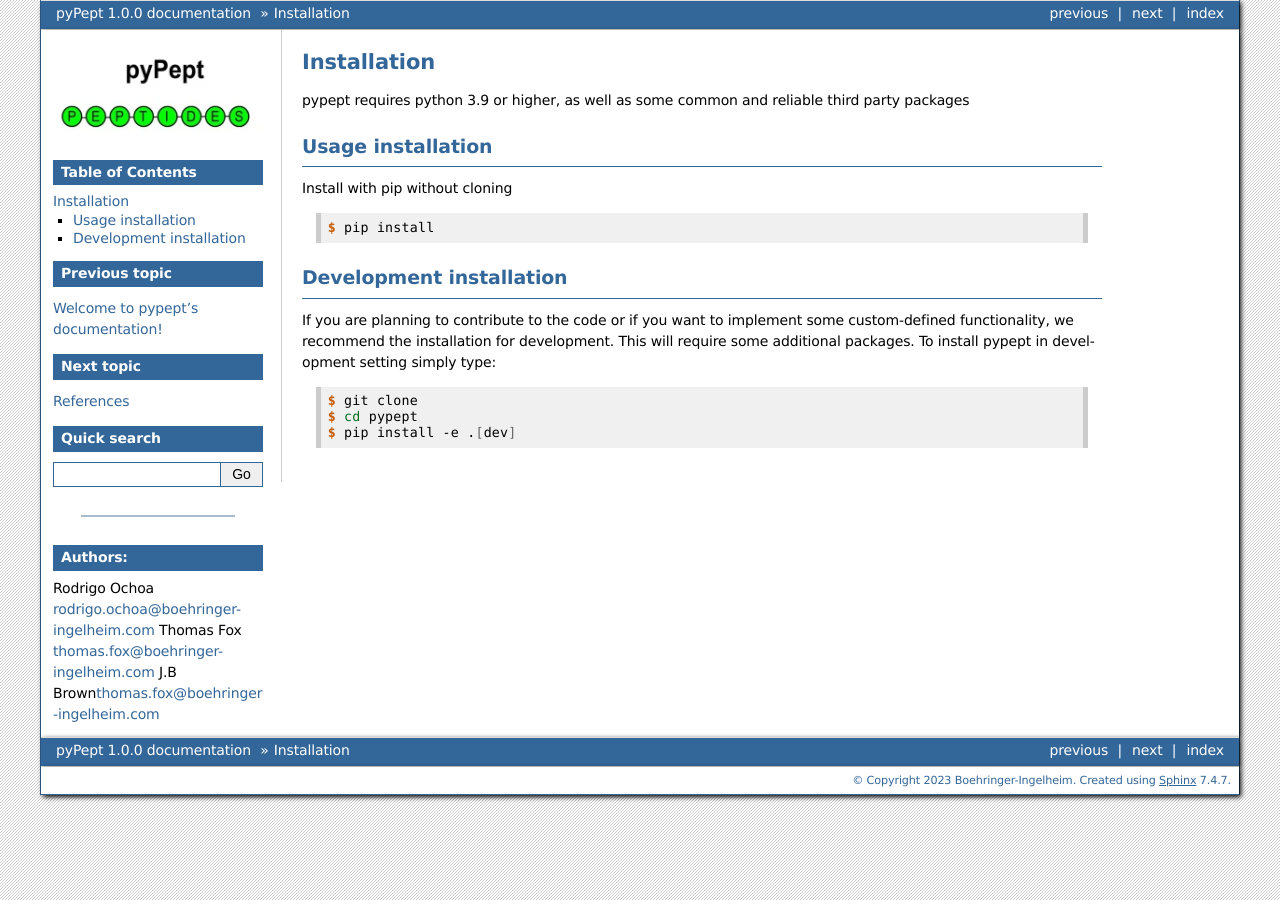
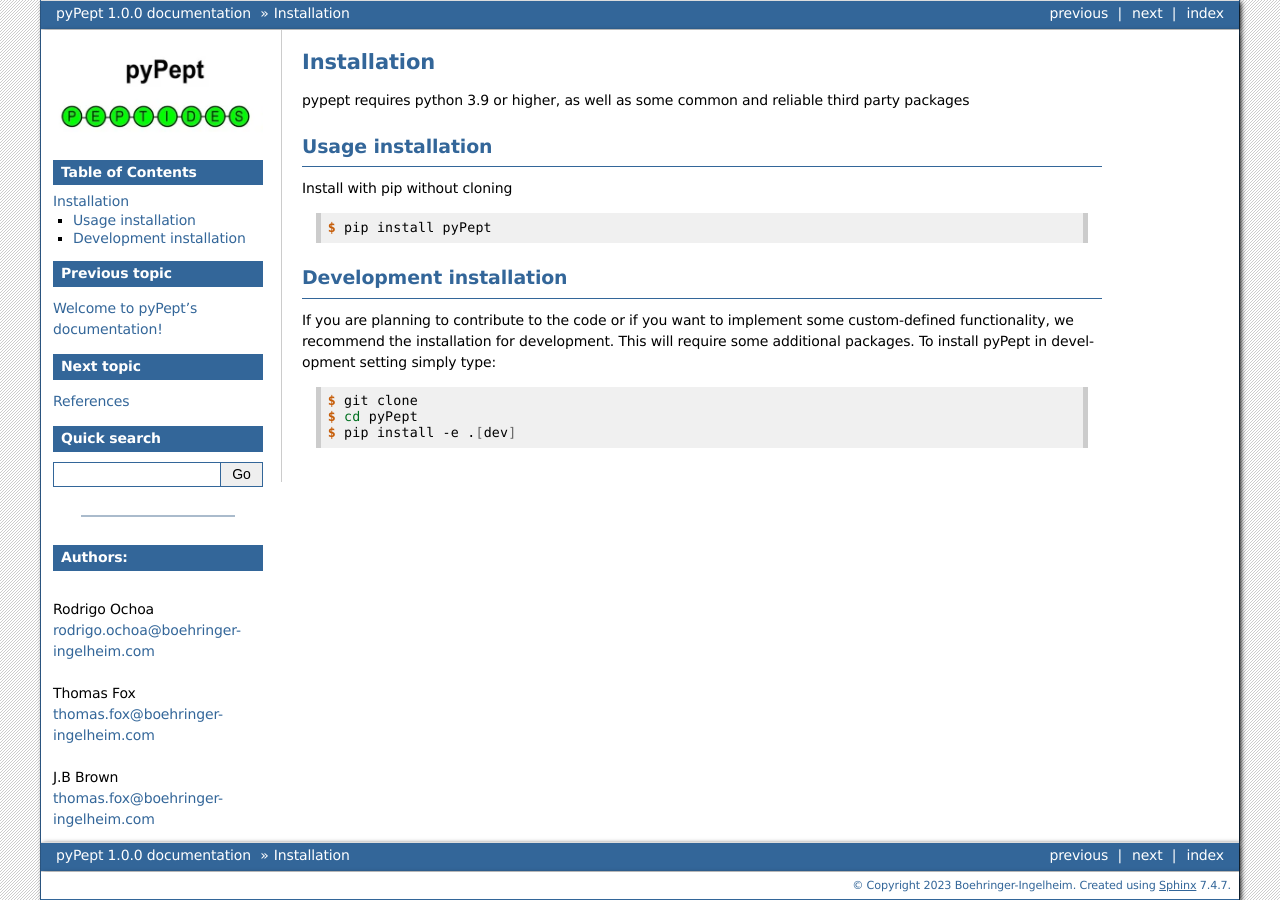
Before and after one commit to Boehringer-Ingelheim/pyPept, a Sphinx documentation site: the page built from docs/source/Installation.rst, in a window 1280 px wide. Built offline with Sphinx 7.4.7, drawn with Linux system fonts in a browser that asks for light colours.

Commit message:
chore: transform into python package

```diff
--- a/docs/source/Installation.rst
+++ b/docs/source/Installation.rst
@@ -9,7 +9,7 @@ Install with pip without cloning
 
 .. code-block:: console
 
-    $ pip install
+    $ pip install pyPept
 
 
 Development installation
@@ -17,11 +17,11 @@ Development installation
 
 If you are planning to contribute to the code or if you want to implement some custom-defined
 functionality, we recommend the installation for development. This will require some additional
-packages. To install pypept in development setting simply type:
+packages. To install pyPept in development setting simply type:
 
 
 .. code-block:: console
 
     $ git clone
-    $ cd pypept
+    $ cd pyPept
     $ pip install -e .[dev]
--- a/docs/source/conf.py
+++ b/docs/source/conf.py
@@ -5,7 +5,7 @@
 
 # -- Project information -----------------------------------------------------
 # https://www.sphinx-doc.org/en/master/usage/configuration.html#project-information
-from src import pyPept
+import pyPept
 
 project = 'pyPept'
 copyright = '2023 Boehringer-Ingelheim'
--- a/docs/source/index.rst
+++ b/docs/source/index.rst
@@ -5,7 +5,7 @@
 
 
 
-Welcome to pypept's documentation!
+Welcome to pyPept's documentation!
 =========================================================================
 
 .. only:: html
--- a/docs/source/templates/authors.html
+++ b/docs/source/templates/authors.html
@@ -2,7 +2,10 @@
 <hr />
 <div id="sphinxsidebar">
     <h3 >Authors:</h3>
-    Rodrigo Ochoa <a href = "mailto: rodrigo.ochoa@boehringer-ingelheim.com?subject=pyPept: enquiry&body=Dear pypept authors,">rodrigo.ochoa@boehringer-ingelheim.com </a>
-    Thomas Fox <a href = "mailto: jthomas.fox@boehringer-ingelheim.com?subject=pyPept: enquiry&body=Dear pyPept authors,">thomas.fox@boehringer-ingelheim.com </a>
-    J.B Brown<a href = "mailto: jthomas.fox@boehringer-ingelheim.com?subject=pyPept: enquiry&body=Dear pyPept authors,">thomas.fox@boehringer-ingelheim.com </a>
+    <br>
+    Rodrigo Ochoa <a href = "mailto: rodrigo.ochoa@boehringer-ingelheim.com?subject=pyPept: enquiry&body=Dear pypept authors,">rodrigo.ochoa@boehringer-ingelheim.com </a> <br>
+    <br>
+    Thomas Fox <a href = "mailto: jthomas.fox@boehringer-ingelheim.com?subject=pyPept: enquiry&body=Dear pyPept authors,">thomas.fox@boehringer-ingelheim.com </a> <br>
+    <br>
+    J.B Brown <a href = "mailto: jthomas.fox@boehringer-ingelheim.com?subject=pyPept: enquiry&body=Dear pyPept authors,">thomas.fox@boehringer-ingelheim.com </a> <br>
 </div>
```
Also changed, not shown: docs/source/reference/index.rst (+4 -4 lines).
